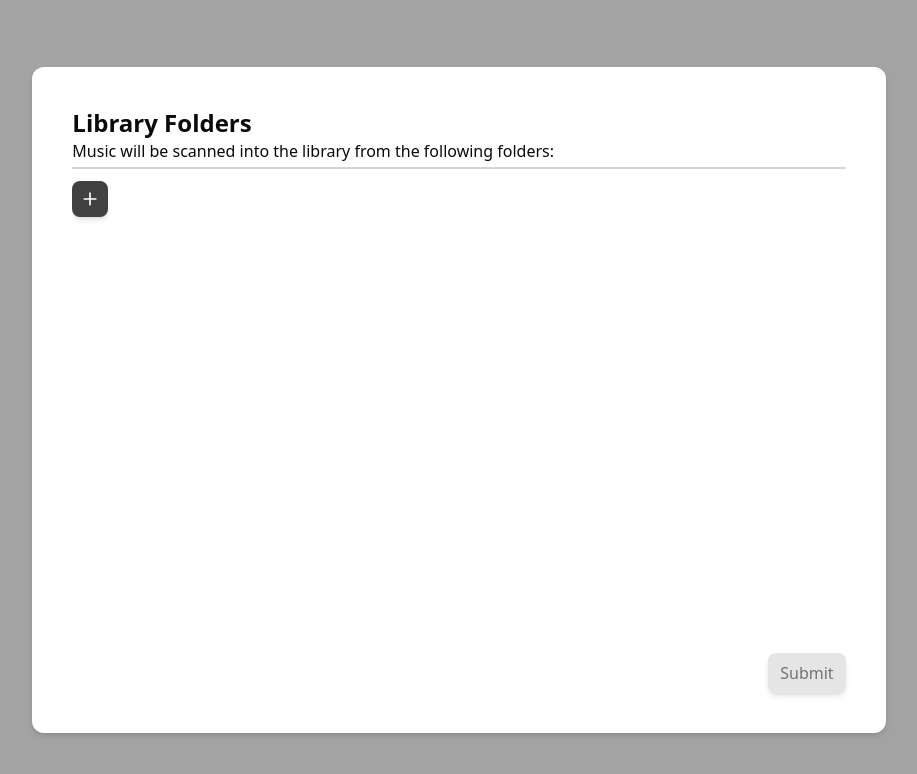
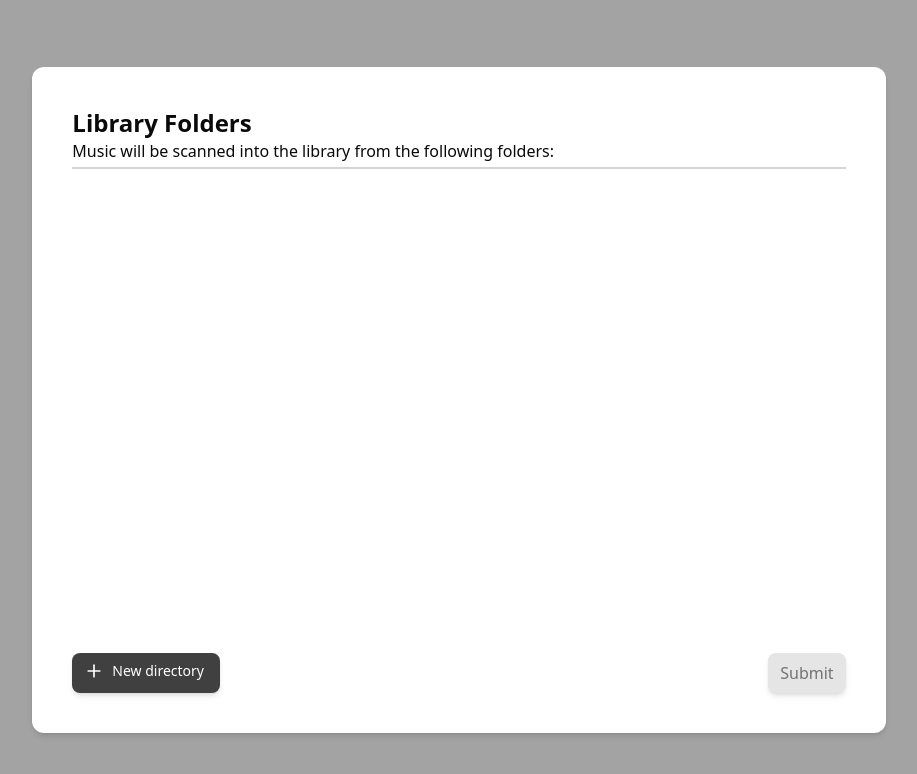
Before and after one commit to callum-jones19/coralia, a React (Vite) app: page / in a window 1280 px wide. Shown: the top 774 px of the page, without its empty margins (181-1098 px from the left). Built offline with nearby package versions, Linux system fonts and the light colour scheme.

Commit message:
Tweak UI of onboarding list

```diff
--- a/src/screens/OnboardingScreen.tsx
+++ b/src/screens/OnboardingScreen.tsx
@@ -111,17 +111,18 @@ export default function OnboardingScreen() {
                 No folders added...
               </p>
             }
+          </div>
+        </div>
+
+        <div className="flex flex-row w-full justify-between">
           <button
-              className="rounded-lg flex flex-row gap-2 hover:bg-neutral-300 text-sm p-2 bg-neutral-700 w-fit text-white shadow-md"
+            className="rounded-lg flex flex-row gap-2 hover:bg-neutral-300 text-sm p-2 pl-3 pr-4 bg-neutral-700 w-fit text-white shadow-md"
             onClick={handleAddDir}
             type="button"
           >
             <Plus size={20} />
-              {/* <p>New directory...</p> */}
+            <p>New directory</p>
           </button>
-          </div>
-        </div>
-
           <button
             type="submit"
             disabled={paths.length === 0}
@@ -129,6 +130,7 @@ export default function OnboardingScreen() {
           >
             Submit
           </button>
+        </div>
       </form>
     </div>
   )
```
Lines whose indentation alone changed are shown as unchanged.
